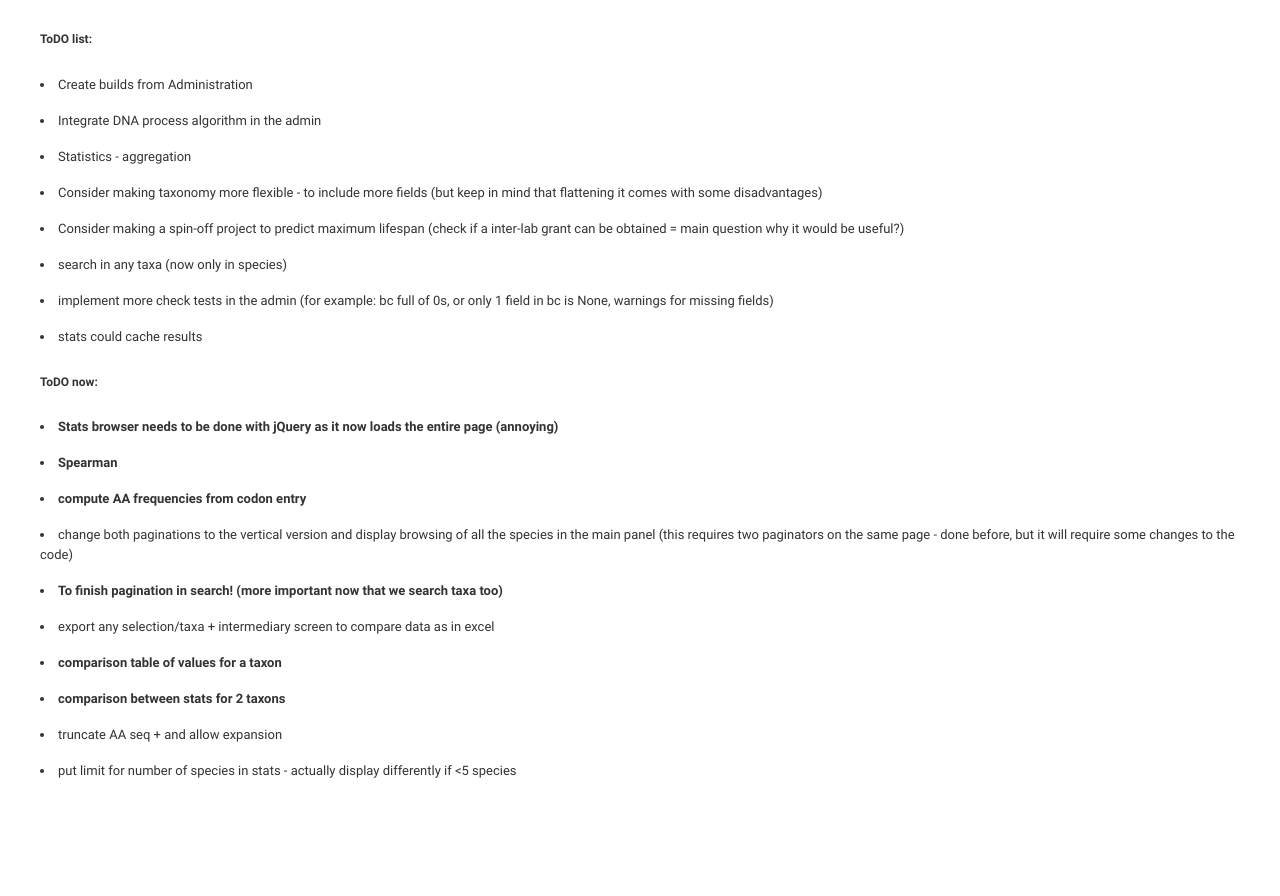
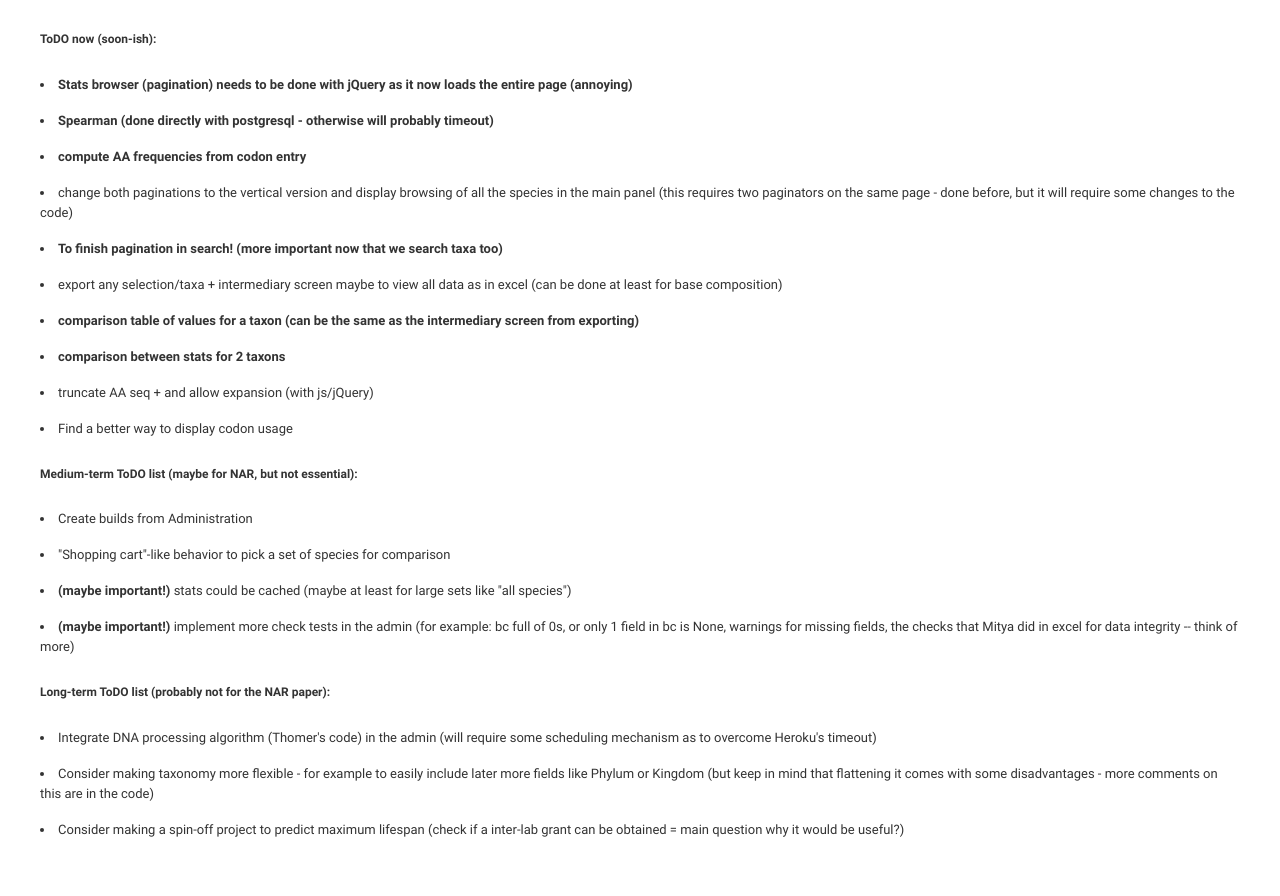
Before and after one commit to MitoAge/MitoAge-website, a Django app: template templates/admin/todo.html in a window 1280 px wide. Shown: the part 20-916 px from the top of the page. Before the commit the page ends 798 px from the top, so only its background shows below. Run offline with Django 3.2, Linux system fonts and the light colour scheme; the template is opened without the code that fills it, so the values that code supplies are empty; parts of the project's set-up code (start-up, migrations or seed data) failed here and were passed over.

Commit message:
updated todo list

```diff
--- a/templates/admin/todo.html
+++ b/templates/admin/todo.html
@@ -6,53 +6,53 @@
 {% block content %}
 
 	<div class="alert alert-info" role="info">
-		<h4>ToDO list:</h4>
-		<br/>
-		<li> Create builds from Administration<br/> </li>
-		<br/>
-		<li> Integrate DNA process algorithm in the admin <br/> </li>
-		<br/>
-		<li> Statistics - aggregation <br/> </li>
-		<br/>
-		<li> Consider making taxonomy more flexible - to include more fields (but keep in mind that flattening it comes with some disadvantages) <br/> </li>
-		<br/>
-		<li> Consider making a spin-off project to predict maximum lifespan (check if a inter-lab grant can be obtained = main question why it would be useful?) <br/> </li>
-		<br/>
+		<h4>ToDO now (soon-ish):</h4>
+		<br/><li> <b>Stats browser (pagination) needs to be done with jQuery as it now loads the entire page (annoying)</b><br/> </li>
 
-		<li> search in any taxa (now only in species) <br/> </li>
-		<br/>
+		<br/><li> <b>Spearman (done directly with postgresql - otherwise will probably timeout)</b><br/> </li>
 
-		<li> implement more check tests in the admin (for example: bc full of 0s, or only 1 field in bc is None, warnings for missing fields)<br/> </li>
-		<br/>
+		<br/><li> <b>compute AA frequencies from codon entry</b><br/> </li>
 
-		<li> stats could cache results <br/> </li>
-		<br/>
+		<br/><li> change both paginations to the vertical version and display browsing of all the species in the main panel (this requires two paginators
+		on the same page - done before, but it will require some changes to the code) </li>
+
+		<br/><li> <b>To finish pagination in search! (more important now that we search taxa too)</b><br/> </li>
+
+		<br/><li> export any selection/taxa + intermediary screen maybe to view all data as in excel (can be done at least for base composition) <br/> </li>
+
+		<br/><li> <b>comparison table of values for a taxon (can be the same as the intermediary screen from exporting)</b> <br/> </li>
+
+		<br/><li> <b>comparison between stats for 2 taxons </b> <br/> </li>
+
+		<br/><li> truncate AA seq + and allow expansion (with js/jQuery) <br/> </li>
+
+		<br/><li> Find a better way to display codon usage <br/> </li>
 	</div>
 
+	<br/>
+
 	<div class="alert alert-info" role="info">
-		<h4>ToDO now:</h4>
-		<br/>
-		<li> <b>Stats browser needs to be done with jQuery as it now loads the entire page (annoying)</b><br/> </li>
-		<br/>
-		<li> <b>Spearman</b><br/> </li>
-		<br/>
-		<li> <b>compute AA frequencies from codon entry</b><br/> </li>
-		<br/>
-		<li> change both paginations to the vertical version and display browsing of all the species in the main panel (this requires two paginators
-		on the same page - done before, but it will require some changes to the code) </li>
-		<br/>
-		<li> <b>To finish pagination in search! (more important now that we search taxa too)</b><br/> </li>
-		<br/>
-		<li> export any selection/taxa + intermediary screen to compare data as in excel <br/> </li>
-		<br/>
-		<li> <b>comparison table of values for a taxon </b> <br/> </li>
-		<br/>
-		<li> <b>comparison between stats for 2 taxons </b> <br/> </li>
-		<br/>
-		<li> truncate AA seq + and allow expansion <br/> </li>
-		<br/>
-		<li> put limit for number of species in stats - actually display differently if <5 species <br/> </li>
-		<br/>
+		<h4>Medium-term ToDO list (maybe for NAR, but not essential):</h4>
+
+		<br/><li> Create builds from Administration<br/> </li>
+
+		<br/><li> "Shopping cart"-like behavior to pick a set of species for comparison<br/> </li>
+
+		<br/><li> <b>(maybe important!) </b>stats could be cached (maybe at least for large sets like "all species") <br/> </li>
+
+		<br/><li> <b>(maybe important!) </b>implement more check tests in the admin (for example: bc full of 0s, or only 1 field in bc is None, warnings for missing fields, the checks that Mitya did in excel for data integrity -- think of more)<br/> </li>
+	</div>
+
+	<br/>
+
+	<div class="alert alert-info" role="info">
+		<h4>Long-term ToDO list (probably not for the NAR paper):</h4>
+
+		<br/><li> Integrate DNA processing algorithm (Thomer's code) in the admin (will require some scheduling mechanism as to overcome Heroku's timeout)<br/> </li>
+
+		<br/><li> Consider making taxonomy more flexible - for example to easily include later more fields like Phylum or Kingdom (but keep in mind that flattening it comes with some disadvantages - more comments on this are in the code) <br/> </li>
+
+		<br/><li> Consider making a spin-off project to predict maximum lifespan (check if a inter-lab grant can be obtained = main question why it would be useful?) <br/> </li>
 	</div>
 
 {% endblock %}
```
